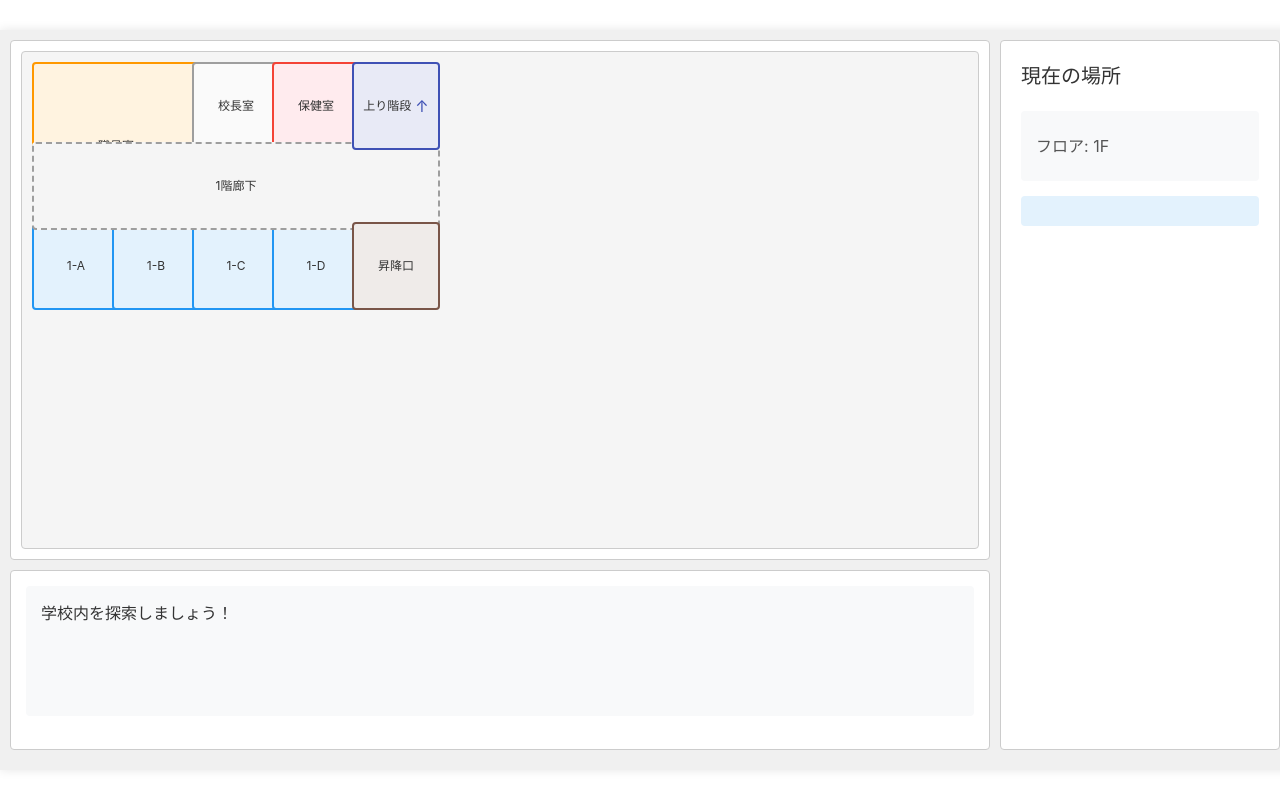
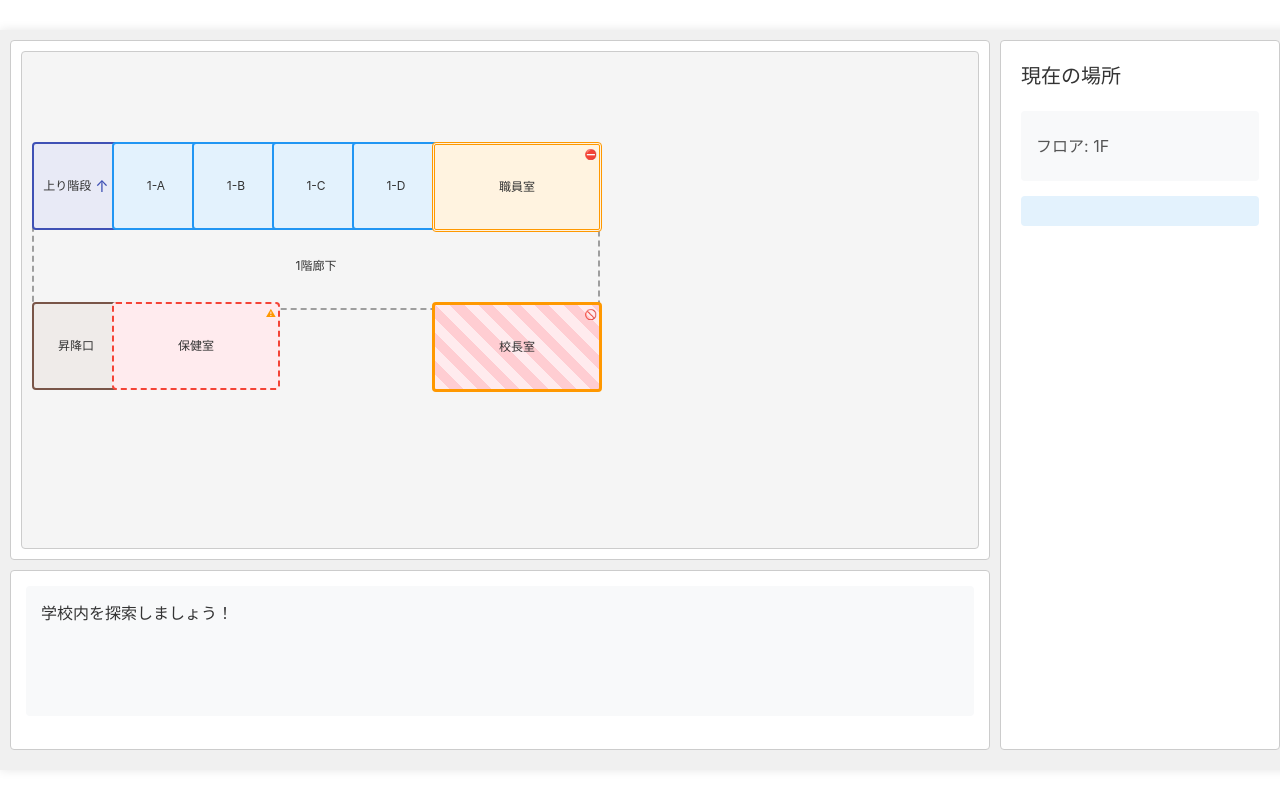
Before and after one commit to kekoyana/ai_game, a React (Vite) app in the folder schoolunite/: page / in a window 1280 px wide. Built offline with nearby package versions, Linux system fonts and the light colour scheme.

Commit message:
マップを改修

```diff
--- a/schoolunite/src/components/Map.css
+++ b/schoolunite/src/components/Map.css
@@ -38,35 +38,103 @@
   font-size: 12px;
 }
 
+/* 立ち入り制限レベルによるスタイル */
+.room[data-access="FREE"] {
+  border-style: solid;
+}
+
+.room[data-access="CAUTION"] {
+  border-style: dashed;
+  border-width: 2px;
+  border-color: #ff9800;
+}
+
+.room[data-access="CAUTION"]::before {
+  content: "⚠";
+  position: absolute;
+  top: 2px;
+  right: 2px;
+  font-size: 10px;
+  color: #ff9800;
+}
+
+.room[data-access="RESTRICTED"] {
+  border-style: double;
+  border-width: 3px;
+  border-color: #f44336;
+}
+
+.room[data-access="RESTRICTED"]::before {
+  content: "⛔";
+  position: absolute;
+  top: 2px;
+  right: 2px;
+  font-size: 10px;
+  color: #f44336;
+}
+
+.room[data-access="FORBIDDEN"] {
+  border-style: solid;
+  border-width: 3px;
+  border-color: #d32f2f;
+  background: repeating-linear-gradient(
+    45deg,
+    #ffebee,
+    #ffebee 10px,
+    #ffcdd2 10px,
+    #ffcdd2 20px
+  );
+}
+
+.room[data-access="FORBIDDEN"]::before {
+  content: "🚫";
+  position: absolute;
+  top: 2px;
+  right: 2px;
+  font-size: 10px;
+}
+
 .room:hover {
-  background-color: #e3f2fd;
   transform: scale(1.02);
 }
 
 .room-name {
   color: #333;
   line-height: 1.2;
+  z-index: 1;
 }
 
-/* 教室タイプごとの色分け */
+/* 廊下のスタイル */
+.room.corridor {
+  background-color: #f5f5f5;
+  border-color: #9e9e9e;
+  border-style: dashed;
+  cursor: default;
+}
+
+/* 教室のスタイル */
 .room.classroom {
   background-color: #e3f2fd;
   border-color: #2196f3;
 }
 
-.room.staffroom {
-  background-color: #fff3e0;
-  border-color: #ff9800;
-}
-
-.room.sciencelab {
+/* 特別教室のスタイル */
+.room.sciencelab, .room.techlab, .room.computerlab {
   background-color: #e8f5e9;
   border-color: #4caf50;
 }
 
-.room.library {
-  background-color: #fff8e1;
-  border-color: #ffc107;
+.room.artroom, .room.musicroom {
+  background-color: #e0f2f1;
+  border-color: #009688;
+  background-image: linear-gradient(45deg, #e0f2f1 25%, #b2dfdb 25%, #b2dfdb 50%, #e0f2f1 50%, #e0f2f1 75%, #b2dfdb 75%, #b2dfdb 100%);
+  background-size: 20px 20px;
+}
+
+/* 管理系部屋のスタイル */
+.room.staffroom, .room.principalroom {
+  background-color: #fff3e0;
+  border-color: #ff9800;
 }
 
 .room.infirmary {
@@ -74,25 +142,8 @@
   border-color: #f44336;
 }
 
-.room.musicroom, .room.techlab, .room.computerlab, .room.homeeclab, .room.avroom {
-  background-color: #e0f2f1;
-  border-color: #009688;
-}
-
-.room.principalroom, .room.broadcastroom {
-  background-color: #fafafa;
-  border-color: #9e9e9e;
-}
-
-/* 廊下のスタイル */
-.room.corridor {
-  background-color: #f5f5f5;
-  border-color: #9e9e9e;
-  border-style: dashed;
-}
-
 /* 階段のスタイル */
-.room.upstairs {
+.room.upstairs, .room.downstairs {
   background-color: #e8eaf6;
   border-color: #3f51b5;
   border-width: 2px;
@@ -105,12 +156,6 @@
   margin-left: 4px;
 }
 
-.room.downstairs {
-  background-color: #e8eaf6;
-  border-color: #3f51b5;
-  border-width: 2px;
-}
-
 .room.downstairs::after {
   content: '↓';
   font-size: 16px;
@@ -118,11 +163,14 @@
   margin-left: 4px;
 }
 
-/* 出入り口のスタイル */
-.room.entrance, .room.schoolgate {
-  background-color: #efebe9;
-  border-color: #795548;
-  border-width: 2px;
+/* 屋上のスタイル */
+.room.roof {
+  background-color: #cfd8dc;
+  border-color: #607d8b;
+  background-image:
+    linear-gradient(0deg, #b0bec5 2px, transparent 2px),
+    linear-gradient(90deg, #b0bec5 2px, transparent 2px);
+  background-size: 20px 20px;
 }
 
 /* 校庭エリアのスタイル */
@@ -140,3 +188,25 @@
   background-color: #f3e5f5;
   border-color: #9c27b0;
 }
+
+/* 体育館裏のスタイル */
+.room.behind_gym {
+  background-color: #efebe9;
+  border-color: #795548;
+  border-style: dashed;
+  background-image: linear-gradient(45deg, rgba(121, 85, 72, 0.1) 25%, transparent 25%, transparent 50%, rgba(121, 85, 72, 0.1) 50%, rgba(121, 85, 72, 0.1) 75%, transparent 75%, transparent);
+  background-size: 10px 10px;
+}
+
+/* 出入り口のスタイル */
+.room.entrance, .room.schoolgate {
+  background-color: #efebe9;
+  border-color: #795548;
+  border-width: 2px;
+}
+
+/* アクセス不可の部屋 */
+.room[data-access="FORBIDDEN"]:hover {
+  cursor: not-allowed;
+  transform: none;
+}
--- a/schoolunite/src/components/Map.tsx
+++ b/schoolunite/src/components/Map.tsx
@@ -1,4 +1,4 @@
-import { Floor, Room } from '../types/school';
+import { Floor, Room, AccessLevel } from '../types/school';
 import { schoolRooms } from '../data/schoolData';
 import './Map.css';
 
@@ -8,7 +8,7 @@ interface MapProps {
   currentFloor: Floor;
 }
 
-const GRID_SIZE = 80; // グリッドの1マスのサイズ（ピクセル）を小さくして調整
+const GRID_SIZE = 80;
 
 export function Map({ onRoomClick, onFloorChange, currentFloor }: MapProps) {
   const getRoomStyle = (room: Room) => {
@@ -20,7 +20,62 @@ export function Map({ onRoomClick, onFloorChange, currentFloor }: MapProps) {
     };
   };
 
+  const isAccessibleFromCurrent = (room: Room, rooms: Room[]): boolean => {
+    if (!room.requiredFromCorridor) return true;
+
+    // 現在のフロアの廊下を取得
+    const corridor = rooms.find(r =>
+      r.floor === currentFloor &&
+      r.type === 'corridor'
+    );
+
+    if (!corridor) return false;
+
+    // 廊下に隣接しているかチェック
+    const roomLeft = room.x;
+    const roomRight = room.x + room.width;
+    const roomTop = room.y;
+    const roomBottom = room.y + room.height;
+
+    const corridorLeft = corridor.x;
+    const corridorRight = corridor.x + corridor.width;
+    const corridorTop = corridor.y;
+    const corridorBottom = corridor.y + corridor.height;
+
+    // 廊下と部屋が接しているかチェック
+    return (
+      // 左側で接している
+      (roomRight === corridorLeft &&
+        !(roomBottom < corridorTop || roomTop > corridorBottom)) ||
+      // 右側で接している
+      (roomLeft === corridorRight &&
+        !(roomBottom < corridorTop || roomTop > corridorBottom)) ||
+      // 上側で接している
+      (roomBottom === corridorTop &&
+        !(roomRight < corridorLeft || roomLeft > corridorRight)) ||
+      // 下側で接している
+      (roomTop === corridorBottom &&
+        !(roomRight < corridorLeft || roomLeft > corridorRight))
+    );
+  };
+
   const handleRoomClick = (room: Room) => {
+    // 立入禁止の部屋はクリック不可
+    if (room.accessLevel === AccessLevel.FORBIDDEN) {
+      return;
+    }
+
+    // 階段、昇降口、正門は常にアクセス可能
+    const alwaysAccessible = [
+      'upstairs', 'downstairs', 'entrance', 'schoolgate'
+    ].includes(room.type);
+
+    // 廊下からのアクセスが必要な部屋をチェック
+    if (!alwaysAccessible && room.requiredFromCorridor && !isAccessibleFromCurrent(room, currentRooms)) {
+      return;
+    }
+
+    // 階層移動の処理
     if ((room.type === 'upstairs' || room.type === 'downstairs') && room.targetFloor) {
       onFloorChange(room.targetFloor);
       onRoomClick(room);
@@ -47,7 +102,8 @@ export function Map({ onRoomClick, onFloorChange, currentFloor }: MapProps) {
               className={`room ${room.type}`}
               style={getRoomStyle(room)}
               onClick={() => handleRoomClick(room)}
-              title={room.name}
+              data-access={AccessLevel[room.accessLevel]}
+              title={`${room.name}${room.accessLevel > AccessLevel.FREE ? ' (立入制限あり)' : ''}`}
             >
               <span className="room-name">{room.name}</span>
             </div>
--- a/schoolunite/src/data/schoolData.ts
+++ b/schoolunite/src/data/schoolData.ts
@@ -1,4 +1,4 @@
-import { Room, RoomType, Floor } from '../types/school';
+import { Room, RoomType, Floor, AccessLevel } from '../types/school';
 
 const createRoom = (
   id: string,
@@ -9,7 +9,9 @@ const createRoom = (
   y: number,
   width: number = 1,
   height: number = 1,
-  targetFloor?: Floor
+  accessLevel: AccessLevel = AccessLevel.FREE,
+  targetFloor?: Floor,
+  requiredFromCorridor: boolean = true
 ): Room => ({
   id,
   name,
@@ -20,51 +22,58 @@ const createRoom = (
   width,
   height,
   targetFloor,
+  accessLevel,
+  requiredFromCorridor
 });
 
 export const schoolRooms: Room[] = [
-  // 1階
-  createRoom('staff', '職員室', 'staffroom', 1, 0, 0, 2, 2),
-  createRoom('principal', '校長室', 'principalroom', 1, 2, 0),
-  createRoom('infirmary', '保健室', 'infirmary', 1, 3, 0),
-  createRoom('1a', '1-A', 'classroom', 1, 0, 2),
-  createRoom('1b', '1-B', 'classroom', 1, 1, 2),
-  createRoom('1c', '1-C', 'classroom', 1, 2, 2),
-  createRoom('1d', '1-D', 'classroom', 1, 3, 2),
-  createRoom('corridor1', '1階廊下', 'corridor', 1, 0, 1, 5, 1),
-  createRoom('upstairs1', '上り階段', 'upstairs', 1, 4, 0, 1, 1, 2),
-  createRoom('entrance', '昇降口', 'entrance', 1, 4, 2, 1, 1),
+  // 屋上
+  createRoom('roof', '屋上', 'roof', 'roof', 1, 0, 4, 3, AccessLevel.CAUTION, undefined, false),
+  createRoom('roof_downstairs', '下り階段', 'downstairs', 'roof', 0, 1, 1, 1, AccessLevel.FREE, 3),
+
+  // 3階
+  createRoom('corridor3', '3階廊下', 'corridor', 3, 0, 2, 7, 1, AccessLevel.FREE, undefined, false),
+  createRoom('upstairs3', '上り階段', 'upstairs', 3, 0, 1, 1, 1, AccessLevel.FREE, 'roof'),
+  createRoom('downstairs3', '下り階段', 'downstairs', 3, 0, 3, 1, 1, AccessLevel.FREE, 2),
+  createRoom('3a', '3-A', 'classroom', 3, 1, 1),
+  createRoom('3b', '3-B', 'classroom', 3, 2, 1),
+  createRoom('3c', '3-C', 'classroom', 3, 3, 1),
+  createRoom('3d', '3-D', 'classroom', 3, 4, 1),
+  createRoom('tech', '技術室', 'techlab', 3, 1, 3, 2, 1),
+  createRoom('art', '美術室', 'artroom', 3, 3, 3, 2, 1),
+  createRoom('computer', 'コンピューター室', 'computerlab', 3, 5, 1, 2, 1),
+  createRoom('broadcast', '放送室', 'broadcastroom', 3, 5, 3),
 
   // 2階
-  createRoom('2a', '2-A', 'classroom', 2, 0, 2),
-  createRoom('2b', '2-B', 'classroom', 2, 1, 2),
-  createRoom('2c', '2-C', 'classroom', 2, 2, 2),
-  createRoom('2d', '2-D', 'classroom', 2, 3, 2),
-  createRoom('science', '理科室', 'sciencelab', 2, 0, 0, 2, 1),
-  createRoom('music', '音楽室', 'musicroom', 2, 2, 0, 2, 1),
-  createRoom('library', '図書室', 'library', 2, 4, 2, 2, 1),
-  createRoom('corridor2', '2階廊下', 'corridor', 2, 0, 1, 5, 1),
-  createRoom('upstairs2', '上り階段', 'upstairs', 2, 4, 0, 1, 1, 3),
-  createRoom('downstairs2', '下り階段', 'downstairs', 2, 4, 1, 1, 1, 1),
+  createRoom('corridor2', '2階廊下', 'corridor', 2, 0, 2, 7, 1, AccessLevel.FREE, undefined, false),
+  createRoom('upstairs2', '上り階段', 'upstairs', 2, 0, 1, 1, 1, AccessLevel.FREE, 3),
+  createRoom('downstairs2', '下り階段', 'downstairs', 2, 0, 3, 1, 1, AccessLevel.FREE, 1),
+  createRoom('2a', '2-A', 'classroom', 2, 1, 1),
+  createRoom('2b', '2-B', 'classroom', 2, 2, 1),
+  createRoom('2c', '2-C', 'classroom', 2, 3, 1),
+  createRoom('2d', '2-D', 'classroom', 2, 4, 1),
+  createRoom('science', '理科室', 'sciencelab', 2, 1, 3, 2, 1),
+  createRoom('music', '音楽室', 'musicroom', 2, 3, 3, 2, 1),
+  createRoom('library', '図書室', 'library', 2, 5, 1, 2, 1),
 
-  // 3階
-  createRoom('3a', '3-A', 'classroom', 3, 0, 2),
-  createRoom('3b', '3-B', 'classroom', 3, 1, 2),
-  createRoom('3c', '3-C', 'classroom', 3, 2, 2),
-  createRoom('3d', '3-D', 'classroom', 3, 3, 2),
-  createRoom('tech', '技術室', 'techlab', 3, 0, 0, 2, 1),
-  createRoom('home', '家庭科室', 'homeeclab', 3, 2, 0, 2, 1),
-  createRoom('av', '視聴覚室', 'avroom', 3, 4, 2, 2, 1),
-  createRoom('computer', 'コンピューター室', 'computerlab', 3, 4, 0, 2, 1),
-  createRoom('broadcast', '放送室', 'broadcastroom', 3, 5, 1),
-  createRoom('corridor3', '3階廊下', 'corridor', 3, 0, 1, 5, 1),
-  createRoom('downstairs3', '下り階段', 'downstairs', 3, 4, 1, 1, 1, 2),
+  // 1階
+  createRoom('corridor1', '1階廊下', 'corridor', 1, 0, 2, 7, 1, AccessLevel.FREE, undefined, false),
+  createRoom('upstairs1', '上り階段', 'upstairs', 1, 0, 1, 1, 1, AccessLevel.FREE, 2),
+  createRoom('entrance', '昇降口', 'entrance', 1, 0, 3, 1, 1, AccessLevel.FREE, 'ground', false),
+  createRoom('1a', '1-A', 'classroom', 1, 1, 1),
+  createRoom('1b', '1-B', 'classroom', 1, 2, 1),
+  createRoom('1c', '1-C', 'classroom', 1, 3, 1),
+  createRoom('1d', '1-D', 'classroom', 1, 4, 1),
+  createRoom('staff', '職員室', 'staffroom', 1, 5, 1, 2, 1, AccessLevel.RESTRICTED),
+  createRoom('principal', '校長室', 'principalroom', 1, 5, 3, 2, 1, AccessLevel.FORBIDDEN),
+  createRoom('infirmary', '保健室', 'infirmary', 1, 1, 3, 2, 1, AccessLevel.CAUTION),
 
   // 校庭エリア
-  createRoom('ground', 'グラウンド', 'ground', 'ground', 0, 0, 4, 3),
-  createRoom('tennis', 'テニスコート', 'tenniscourt', 'ground', 4, 0, 2, 2),
-  createRoom('gym', '体育館', 'gymnasium', 'ground', 0, 3, 2, 1),
-  createRoom('pool', 'プール', 'pool', 'ground', 2, 3, 2, 1),
-  createRoom('dojo', '武道場', 'dojo', 'ground', 4, 2, 2, 1),
-  createRoom('schoolgate', '正門', 'schoolgate', 'ground', 3, 4, 1, 1),
+  createRoom('ground', 'グラウンド', 'ground', 'ground', 0, 0, 4, 3, AccessLevel.FREE, undefined, false),
+  createRoom('tennis', 'テニスコート', 'tenniscourt', 'ground', 4, 0, 2, 2, AccessLevel.FREE, undefined, false),
+  createRoom('gym', '体育館', 'gymnasium', 'ground', 0, 3, 2, 1, AccessLevel.FREE, undefined, false),
+  createRoom('pool', 'プール', 'pool', 'ground', 2, 3, 2, 1, AccessLevel.CAUTION, undefined, false),
+  createRoom('dojo', '武道場', 'dojo', 'ground', 4, 2, 2, 1, AccessLevel.FREE, undefined, false),
+  createRoom('behind_gym', '体育館裏', 'behind_gym', 'ground', 0, 4, 2, 1, AccessLevel.FREE, undefined, false),
+  createRoom('schoolgate', '正門', 'schoolgate', 'ground', 3, 4, 1, 1, AccessLevel.FREE, 1, false),
 ];
--- a/schoolunite/src/types/school.ts
+++ b/schoolunite/src/types/school.ts
@@ -1,4 +1,4 @@
-export type Floor = 1 | 2 | 3 | "ground";
+export type Floor = "roof" | 3 | 2 | 1 | "ground";
 
 export type RoomType =
   | 'classroom'      // 教室
@@ -23,7 +23,18 @@ export type RoomType =
   | 'entrance'       // 昇降口
   | 'ground'         // グラウンド
   | 'tenniscourt'    // テニスコート
-  | 'schoolgate';    // 正門（校庭から校内への入口）
+  | 'schoolgate'     // 正門
+  | 'roof'           // 屋上
+  | 'artroom'        // 美術室
+  | 'behind_gym';    // 体育館裏
+
+// 部屋への立ち入り制限レベル
+export enum AccessLevel {
+  FREE = 0,          // 自由に入れる
+  CAUTION = 1,       // 注意が必要（保健室など）
+  RESTRICTED = 2,    // 制限付き（職員室など）
+  FORBIDDEN = 3      // 立入禁止（校長室など）
+}
 
 export interface Room {
   id: string;
@@ -34,5 +45,7 @@ export interface Room {
   y: number;
   width: number;
   height: number;
-  targetFloor?: Floor; // 階段を使用した時の移動先フロア
+  targetFloor?: Floor;     // 階段を使用した時の移動先フロア
+  accessLevel: AccessLevel; // 立ち入り制限レベル
+  requiredFromCorridor?: boolean; // 廊下からのみアクセス可能
 }
```
